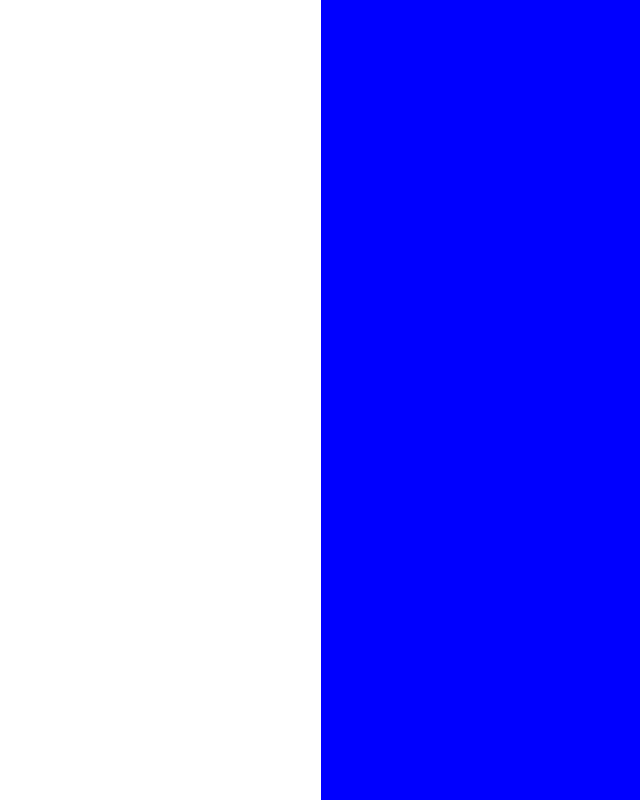
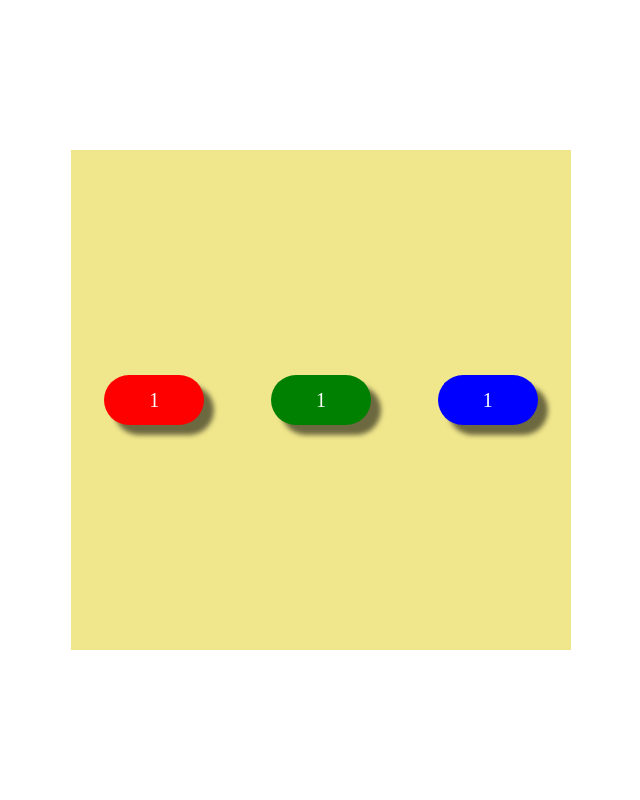
Before and after one commit to rzk666/NgrtTraining, a React (Create React App) app in the folder Basic React/my_first_react_app/: page / in a window 1280 px wide. Shown: the whole page, without its empty margins (319-959 px from the left). Built offline with nearby package versions, Linux system fonts and the light colour scheme.

Commit message:
[WIP] ZLD

```diff
--- a/Basic React/my_first_react_app/package.json
+++ b/Basic React/my_first_react_app/package.json
@@ -6,7 +6,7 @@
     "@testing-library/jest-dom": "^4.2.4",
     "@testing-library/react": "^9.5.0",
     "@testing-library/user-event": "^7.2.1",
-    "eslint": "^7.4.0",
+    "classnames": "^2.2.6",
     "node-sass": "^4.14.1",
     "react": "^16.13.1",
     "react-dom": "^16.13.1",
--- a/Basic React/my_first_react_app/src/App.jsx
+++ b/Basic React/my_first_react_app/src/App.jsx
@@ -1,20 +1,15 @@
 import React from 'react';
 // Components
-import SquareLayers from './components/Homepage/SquareLayers'
+import MainSquare from './components/Homepage/MainSquare';
 // styles
 import styles from './App.module.scss';
 
-const App = () => {
-
-  return (
-    <div className={styles.site_container}>
-      <div className={styles.first_layer_container}>
-
-
-      <SquareLayers/>
+const App = () => (
+  <div className={styles.site_container}>
+    <div className={styles.first_layer_container}>
+      <MainSquare />
     </div>
-    </div>
-  );
-};
+  </div>
+);
 
 export default App;
--- a/Basic React/my_first_react_app/src/App.module.scss
+++ b/Basic React/my_first_react_app/src/App.module.scss
@@ -5,11 +5,12 @@
   background-color:white;
   justify-content: center;
   align-items: center;
-.first_layer_container{
-  height: 100%;
-  width: 50%;
-  display: flex;
-  margin-left: auto;
-  flex-direction: column;
+  .first_layer_container{
+    height: 100%;
+    width: 100%;
+    display: flex;
+    align-items: center;
+    justify-content: center;
+    flex-direction: column;
+  }
 }
-  }
--- a/Basic React/my_first_react_app/src/components/Homepage/ColorBtn.jsx
+++ b/Basic React/my_first_react_app/src/components/Homepage/ColorBtn.jsx
@@ -1,21 +1,33 @@
 import React from 'react';
-//Styles
+// Styles
 import styles from './ColorBtn.module.scss';
+// Util
+import classnames from 'classnames';
 
-
-const ColorBtn = (props) => {
-    const { color } = props;
-    let btn
-    if(color === 'green') {
-        btn = <div className={styles.green_button} onClick={() => console.log()}></div>;
-    } else if(color === 'blue') {
-        btn = <div className={styles.blue_button}></div>;
-    } else {
-        btn = <div className={styles.red_button}></div>;
-    }
-    return (
-        btn
-    )
-}
+const ColorBtn = ({
+  type,
+  color,
+  myProp,
+  onClick,
+  david,
+}) => {
+  david(color);
+  return (
+    <div
+      className={classnames(
+        styles.button,
+        {
+          [styles.type_a]: type === 'a',
+          [styles.type_b]: type === 'b',
+          [styles.type_c]: type === 'c',
+        },
+      )}
+      style={{ backgroundColor: color }}
+      onClick={() => onClick()}
+    >
+      {myProp.a}
+    </div>
+  );
+};
 
 export default ColorBtn;
--- a/Basic React/my_first_react_app/src/components/Homepage/ColorBtn.module.scss
+++ b/Basic React/my_first_react_app/src/components/Homepage/ColorBtn.module.scss
@@ -1,29 +1,29 @@
-.green_button{
+
+.button{
     height: 50px;
     width: 50px;
     border-radius: 20px;
     display: flex;
-    background-color: green;
+    justify-content: center;
+    align-items: center;
+    color: white;
+    font-size: 20px;
     margin-right: 10px;
     cursor: pointer;
+    box-shadow: 10px 10px 5px 0px rgba(0,0,0,0.55);
+    &.type_a{
+        width: 100px;
+        border-radius: 56px;
+        margin: 0 auto;
+    }
+    &.type_b{
+        width: 200px;
+        height: 40px;
+        margin: 0 auto;
+    }
+    &.type_c{
+        width: 300px;
+        height: 40px;
+        margin: 0 auto;
+    }
 }
-
-.blue_button{
-    height: 50px;
-    width: 50px;
-    border-radius: 20px;
-    display: flex;
-    background-color: blue;
-    margin-right: 10px;
-    cursor: pointer;
-}
-
-.red_button{
-    height: 50px;
-    width: 50px;
-    border-radius: 20px;
-    display: flex;
-    background-color: red;
-    margin-right: 10px;
-    cursor: pointer;
-}
--- /dev/null
+++ b/Basic React/my_first_react_app/src/components/Homepage/MainSquare.jsx
@@ -0,0 +1,37 @@
+import React from 'react';
+// Components
+import ColorBtn from './ColorBtn';
+// Styles
+import styles from './MainSquare.module.scss';
+
+class MainSquare extends React.Component {
+  constructor(props) {
+    super(props);
+    this.state = {
+      currentColor: 'khaki',
+      currentSize: '500px',
+    };
+  }
+
+  updateBackgroundColor(currentColor, currentSize) {
+    this.setState({ currentColor, currentSize });
+  }
+
+  render() {
+    const { currentColor, currentSize } = this.state;
+    const containerStyle = {
+      height: currentSize,
+      width: currentSize,
+      backgroundColor: currentColor,
+    };
+    return (
+      <div style={containerStyle} className={styles.container}>
+        <ColorBtn david={(color) => console.log(color)} onClick={() => this.updateBackgroundColor('red', '200px')} myProp={{ a: 1 }} type="a" color="red" />
+        <ColorBtn david={(color) => console.log(color)} onClick={() => this.updateBackgroundColor('green', '750px')} myProp={{ a: 1 }} type="a" color="green" />
+        <ColorBtn david={(color) => console.log(color)} onClick={() => this.updateBackgroundColor('blue', '400px')} myProp={{ a: 1 }} type="a" color="blue" />
+      </div>
+    );
+  }
+}
+
+export default MainSquare;
--- /dev/null
+++ b/Basic React/my_first_react_app/src/components/Homepage/MainSquare.module.scss
@@ -0,0 +1,5 @@
+.container{
+    display: flex;
+    justify-content: center;
+    align-items: center;
+}
--- a/Basic React/my_first_react_app/src/components/Homepage/SquareLayers.jsx
+++ b/Basic React/my_first_react_app/src/components/Homepage/SquareLayers.jsx
@@ -1,16 +1,12 @@
 import React from 'react';
-//Styles
+// Styles
 import styles from './SquareLayers.module.scss';
 
-
-const SquareLayers = (props) => {
-
-    return (
-        <div className={styles.red_square}>
-            <div className={styles.blue_square}></div>
-            <div className={styles.blue_square}></div>
-        </div>
-    )
-}
+const SquareLayers = (props) => (
+  <div className={styles.red_square}>
+    <div className={styles.blue_square} />
+    <div className={styles.blue_square} />
+  </div>
+);
 
 export default SquareLayers;
```
Also changed, not shown: 1 other file (tests, documents, lock files or other folders).
